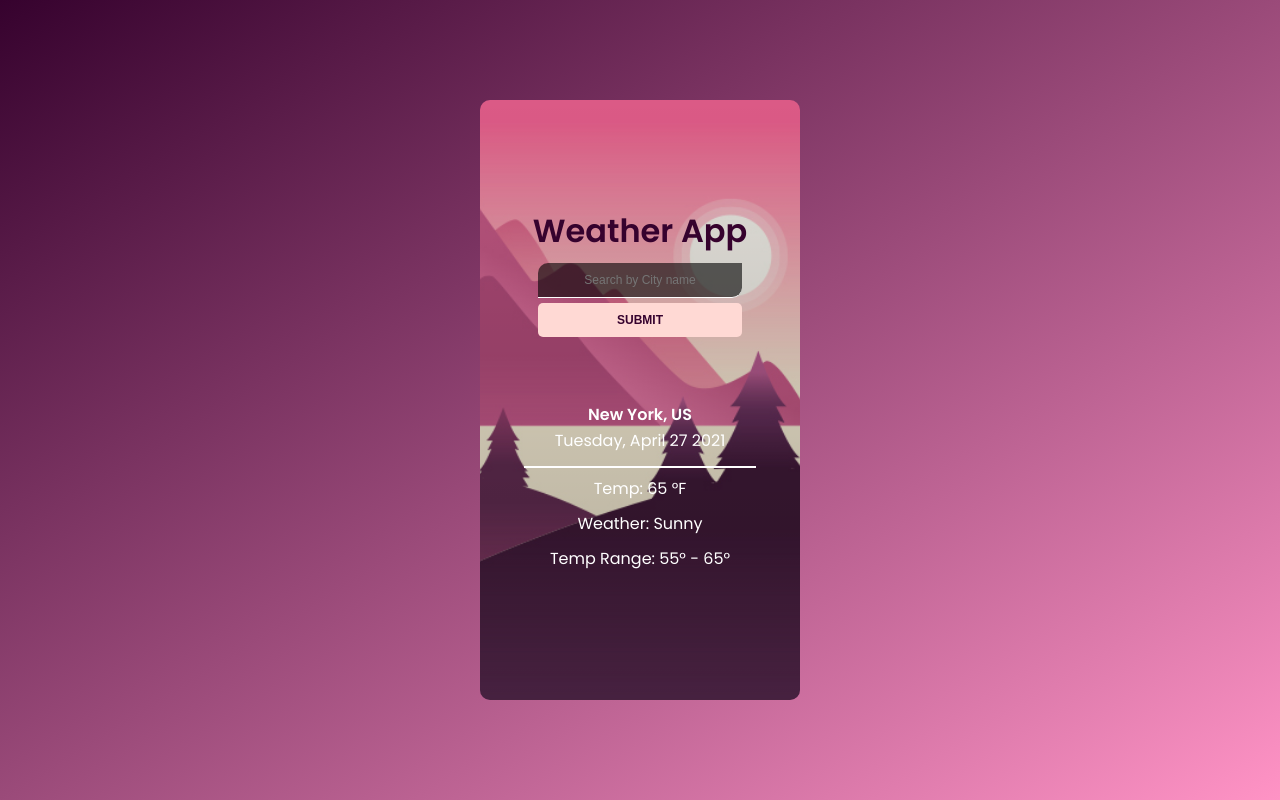
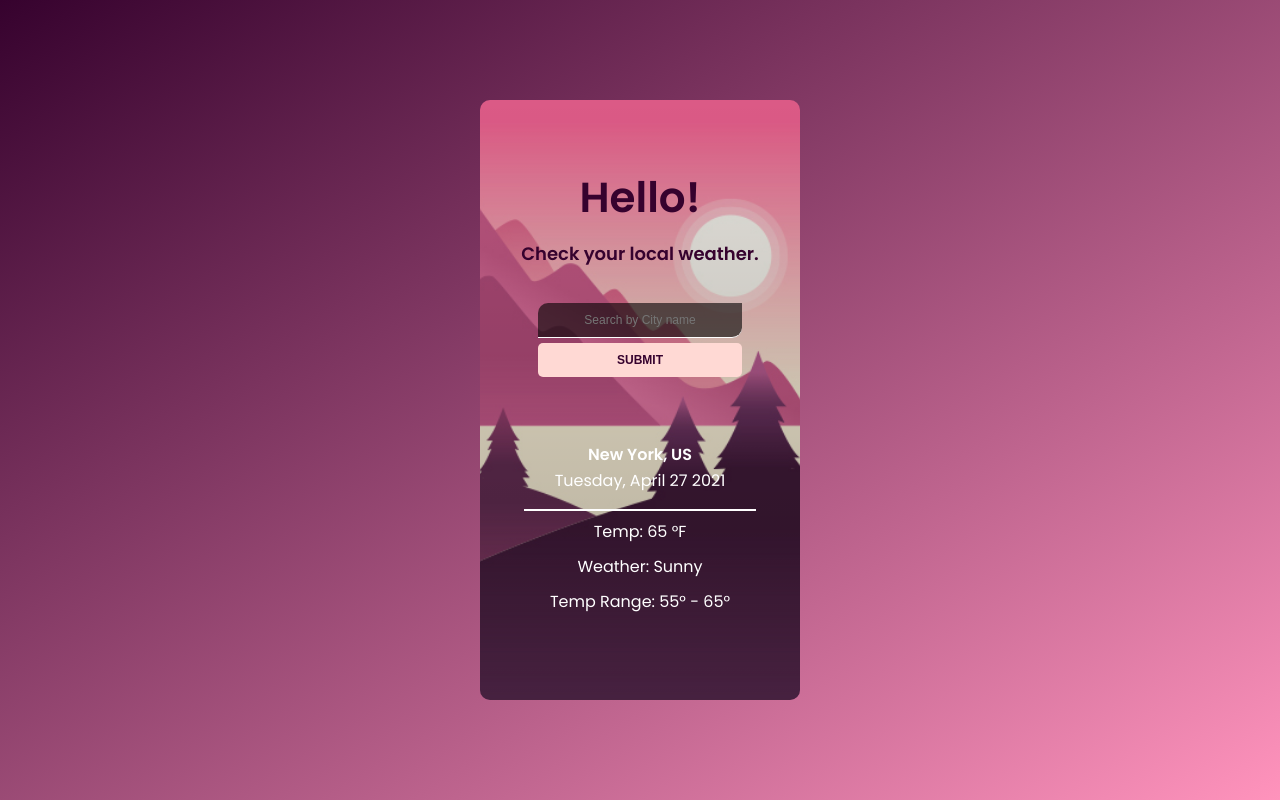
Before and after one commit to illustrae/WeatherApp, a plain HTML site: page index.html in a window 1280 px wide. Drawn offline with nearby package versions, Linux system fonts and the light colour scheme.

Commit message:
added h2 and sizing

```diff
--- a/index.html
+++ b/index.html
@@ -13,7 +13,8 @@
 
     <div class="main-container">
         <div class="container top">
-            <h1> Weather App </h1>
+            <h1> Hello! </h1>
+            <h2> Check your local weather.</h2>
             <form action="" onsubmit="return false">
                 <input type="text" class="search"
                 placeholder="Search by City name">
--- a/styles.css
+++ b/styles.css
@@ -7,7 +7,7 @@
 }
 
 body {
-    background: linear-gradient(to right bottom, #36022e, #ff93c5);
+    background: linear-gradient(to right bottom, #36022e, #ff93bc);
     font-family: 'Poppins', sans-serif;
     width: 100%;
     height: 100vh;
@@ -58,7 +58,13 @@ body {
 .top h1 {
     color: #36022e;
     line-height: 2;
+    font-size: 42px;
+}
 
+.top h2 {
+    color: #36022e;
+    padding-bottom: 2em;
+    font-size: large;
 }
 
 .top input,
@@ -115,10 +121,11 @@ body {
 .icon {
     text-align: center;
     padding-top: 15px;
+    font-size: 1em;
 }
 
 .location {
-    padding-bottom: 12px;
+    padding-bottom: 15px;
     text-align: center;
     color: white;
     line-height: 1.6;
```
